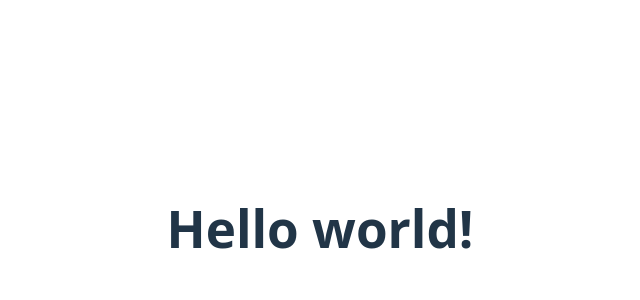
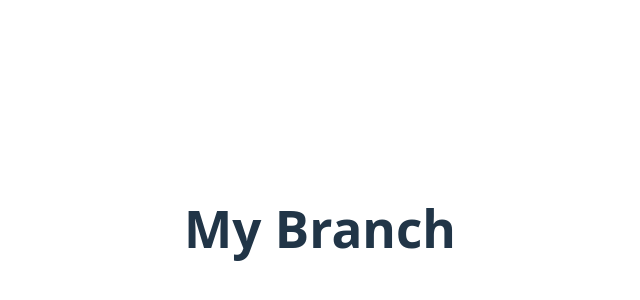
Before and after one commit to JpenaCode/project-3-react, a React (Vite) app in the folder project-3-react/: page / in a window 1280 px wide. Shown: the part 172-472 px from the top of the page, without its empty margins (320-960 px from the left). Built offline with nearby package versions, Linux system fonts and the light colour scheme.

Commit message:
jesus-first-commit

```diff
--- a/project-3-react/src/App.jsx
+++ b/project-3-react/src/App.jsx
@@ -4,7 +4,7 @@ import './App.css'
 
   const App = () => {
   return (
-    <h1>Hello world!</h1>
+    <h1>My Branch</h1>
   );
 };
 
```
